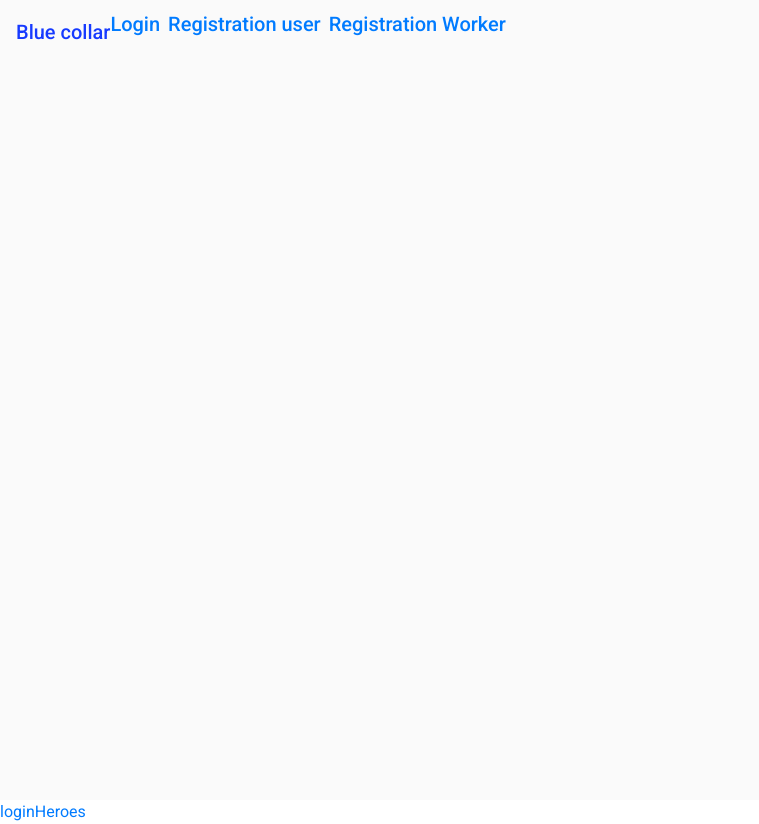
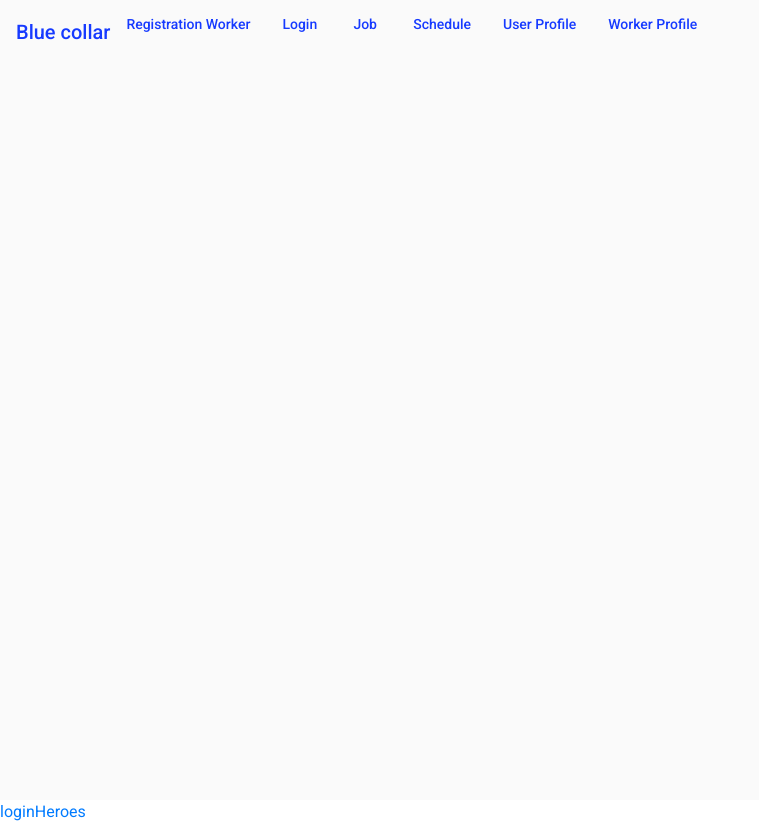
Before and after one commit to jesraygarciano/blue-collar, an Angular app: page / in a window 1280 px wide. Shown: the whole page, without its empty margins (0-759 px from the left). Built offline with nearby package versions, Linux system fonts and the light colour scheme.

Commit message:
Navigation modification

```diff
--- a/src/app/navigation/navigation.component.html
+++ b/src/app/navigation/navigation.component.html
@@ -23,13 +23,13 @@
       <span>Blue collar</span>
 
       <ul class="list-inline text-right">
-          <li class="list-inline-item">
-              <a routerLink="/login" routerLinkActive="active">Login</a>
-          </li>
-          <li class="list-inline-item"><a routerLink="/registration-user" routerLinkActive="active">Registration user</a></li>
-          <li class="list-inline-item">
-              <a routerLink="/registration-worker" routerLinkActive="active">Registration Worker</a>
-          </li>
+          <button mat-button routerLink="/registration-worker" routerLinkActive="active">Registration Worker</button>
+          <button mat-button routerLink="/login" routerLinkActive="active">Login</button>
+          <button mat-button routerLink="/job" routerLinkActive="active">Job</button>
+          <button mat-button routerLink="/schedule" routerLinkActive="active">Schedule</button>
+          <button mat-button routerLink="/user-profile" routerLinkActive="active">User Profile</button>
+          <button mat-button routerLink="/worker-profile" routerLinkActive="active">Worker Profile</button>
+
 
           <!-- <a routerLink="/job" routerLinkActive="active">Job</a>
           <a routerLink="/schedule" routerLinkActive="active">Schedule</a>
```
